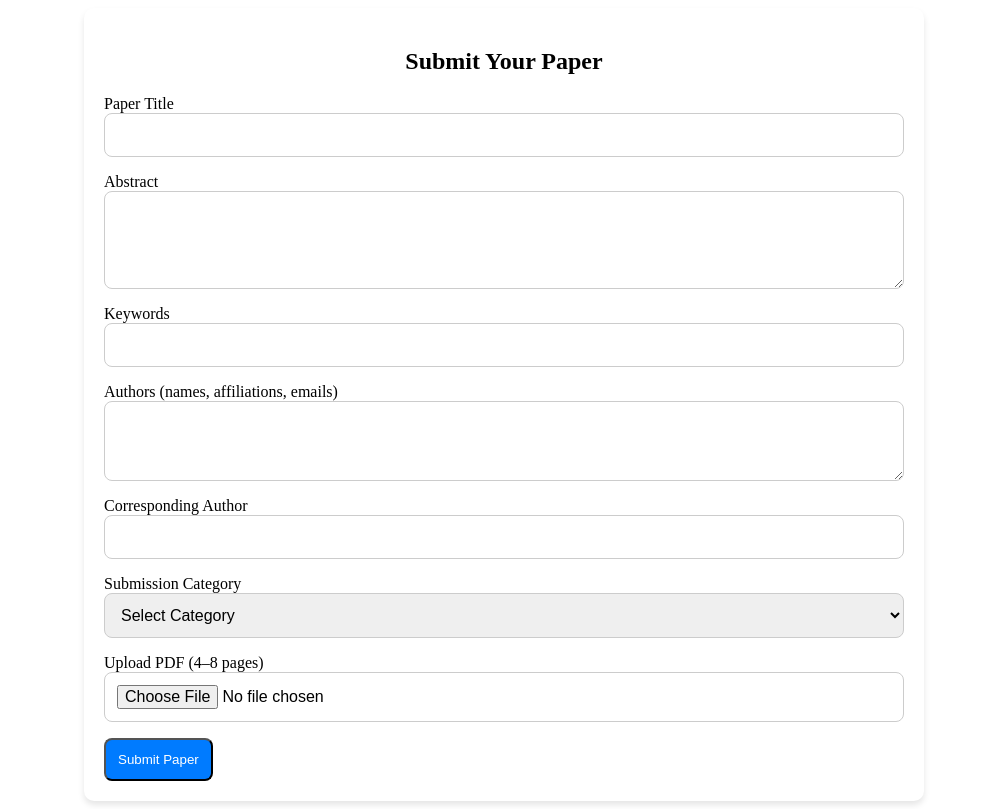
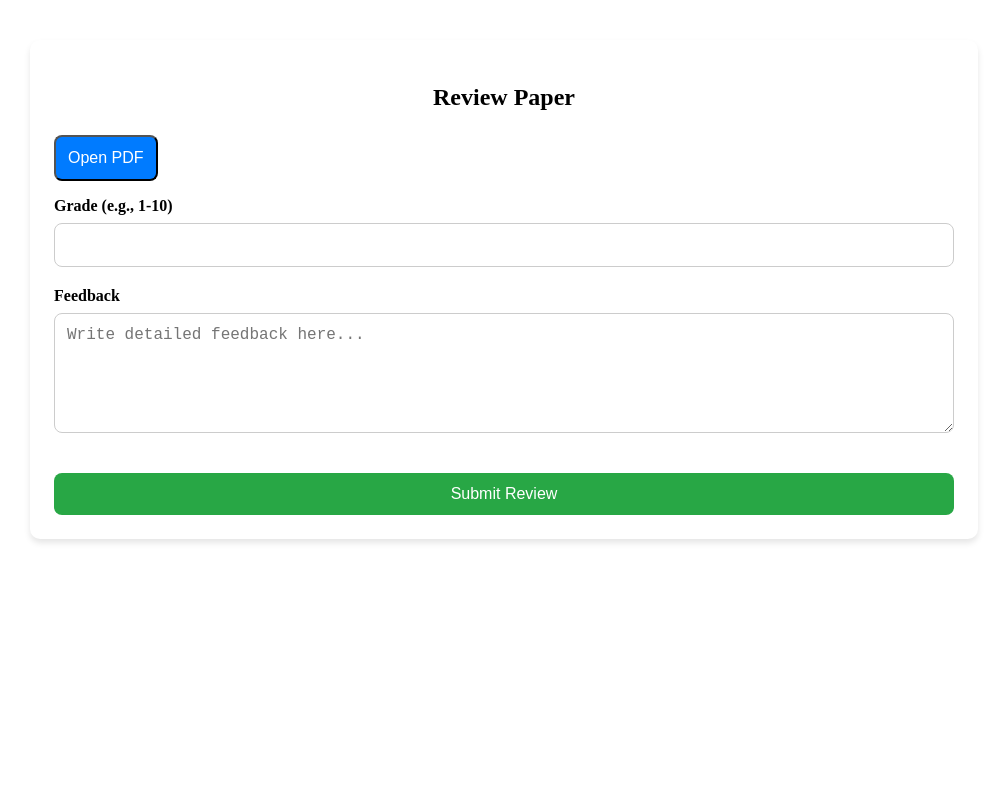
Before and after one commit to OmarZakaria04/dmet601-conference-system, a React (Create React App) app in the folder client/: page /review/1 in a window 1280 px wide. Shown: the whole page, without its empty margins (136-1143 px from the left). Built offline with nearby package versions, Linux system fonts and the light colour scheme.

Commit message:
added review dahboard

```diff
--- a/client/src/App.js
+++ b/client/src/App.js
@@ -1,10 +1,17 @@
+import { BrowserRouter as Router, Routes, Route } from "react-router-dom";
 import SubmitPaperPage from "./pages/SubmitPaperPage";
+import ReviewerDashboard from "./pages/ReviewerDashboard";
+import ReviewFormPage from "./pages/ReviewFormPage"; // import it here
 
 function App() {
   return (
-    <div>
-      <SubmitPaperPage />
-    </div>
+    <Router>
+      <Routes>
+        <Route path="/submit" element={<SubmitPaperPage />} />
+        <Route path="/reviewerdashboard" element={<ReviewerDashboard />} />
+        <Route path="/review/:id" element={<ReviewFormPage />} /> {/* new route */}
+      </Routes>
+    </Router>
   );
 }
 
--- /dev/null
+++ b/client/src/pages/ReviewFormPage.css
@@ -0,0 +1,97 @@
+.container {
+  max-width: 900px;
+  margin: 40px auto;
+  padding: 24px;
+  background-color: #fff;
+  border-radius: 10px;
+  box-shadow: 0 4px 6px rgba(0, 0, 0, 0.1);
+}
+
+.title {
+  font-size: 24px;
+  font-weight: 700;
+  text-align: center;
+  margin-bottom: 24px;
+}
+
+.openPdfButton {
+  padding: 12px;
+  background-color: #007bff;
+  color: white;
+  border-radius: 8px;
+  cursor: pointer;
+  font-size: 16px;
+  margin-bottom: 16px;
+  transition: background-color 0.3s;
+}
+
+.openPdfButton:hover {
+  background-color: #0056b3;
+}
+
+.message {
+  text-align: center;
+  font-size: 16px;
+  font-weight: 600;
+  margin-bottom: 16px;
+}
+
+.success {
+  color: #28a745;
+}
+
+.error {
+  color: #dc3545;
+}
+
+.loading {
+  color: #ffc107;
+}
+
+/* Form Styles */
+.formGroup {
+  margin-bottom: 20px;
+}
+
+label {
+  font-size: 16px;
+  font-weight: 600;
+  margin-bottom: 8px;
+  display: block;
+}
+
+.inputField, .textareaField {
+  width: 100%;
+  padding: 12px;
+  border: 1px solid #ccc;
+  border-radius: 8px;
+  font-size: 16px;
+  box-sizing: border-box; /* Ensures padding doesn't overflow */
+}
+
+.textareaField {
+  resize: vertical; /* Allow the textarea to be resized vertically */
+  min-height: 120px; /* Set a minimum height for the feedback textarea */
+}
+
+.submitButton {
+  padding: 12px;
+  background-color: #28a745;
+  color: white;
+  border-radius: 8px;
+  cursor: pointer;
+  font-size: 16px;
+  border: none;
+  width: 100%; /* Full width for the submit button */
+  margin-top: 16px;
+  transition: background-color 0.3s;
+}
+
+.submitButton:hover {
+  background-color: #218838;
+}
+
+.submitButton:disabled {
+  background-color: #6c757d;
+  cursor: not-allowed;
+}
--- a/client/src/pages/ReviewFormPage.js
+++ b/client/src/pages/ReviewFormPage.js
@@ -0,0 +1,81 @@
+import React, { useState } from "react";
+import { useParams } from "react-router-dom";
+import "./ReviewFormPage.css";
+
+const ReviewFormPage = () => {
+  const { id } = useParams(); // gets the paper ID from URL
+  const [grade, setGrade] = useState("");
+  const [feedback, setFeedback] = useState("");
+  const [message, setMessage] = useState("");
+
+  // Dummy PDF URL (replace with actual logic later)
+ const dummyPdfUrl = "/test.pdf";
+
+
+  const handleSubmit = (e) => {
+    e.preventDefault();
+
+    if (!grade || !feedback) {
+      setMessage("Please fill in both grade and feedback.");
+      return;
+    }
+
+    // In a real app, send this to the backend
+    console.log({
+      paperId: id,
+      grade,
+      feedback,
+    });
+
+    setMessage("Review submitted successfully.");
+    setGrade("");
+    setFeedback("");
+  };
+
+  const handlePdfOpen = () => {
+    window.open(dummyPdfUrl, "_blank");
+  };
+
+  return (
+    <div className="container">
+      <h2 className="title">Review Paper</h2>
+
+      {/* Button to open the PDF */}
+      <button className="openPdfButton" onClick={handlePdfOpen}>
+        Open PDF
+      </button>
+
+      {message && <p className="message success">{message}</p>}
+
+      <form onSubmit={handleSubmit}>
+        <div className="formGroup">
+          <label>Grade (e.g., 1-10)</label>
+          <input
+            type="number"
+            className="inputField"
+            value={grade}
+            onChange={(e) => setGrade(e.target.value)}
+            min={1}
+            max={10}
+          />
+        </div>
+
+        <div className="formGroup">
+          <label>Feedback</label>
+          <textarea
+            className="textareaField"
+            value={feedback}
+            onChange={(e) => setFeedback(e.target.value)}
+            placeholder="Write detailed feedback here..."
+          />
+        </div>
+
+        <button type="submit" className="submitButton">
+          Submit Review
+        </button>
+      </form>
+    </div>
+  );
+};
+
+export default ReviewFormPage;
--- /dev/null
+++ b/client/src/pages/ReviewerDashboard.css
@@ -0,0 +1,88 @@
+.container {
+  max-width: 900px;
+  margin: 40px auto;
+  padding: 24px;
+  background-color: #fff;
+  border-radius: 10px;
+  box-shadow: 0 4px 6px rgba(0, 0, 0, 0.1);
+}
+
+.title {
+  font-size: 24px;
+  font-weight: 700;
+  text-align: center;
+  margin-bottom: 24px;
+}
+
+.table {
+  width: 100%;
+  border-collapse: collapse;
+  margin-top: 20px;
+}
+
+.table th,
+.table td {
+  padding: 12px;
+  border: 1px solid #ddd; /* Light gray border */
+  text-align: left;
+}
+
+.table th {
+  background-color: #f5f5f5; /* Light gray for headers */
+  font-weight: bold;
+}
+
+.table td {
+  background-color: #fff; /* White background for cells */
+}
+
+.table tr:nth-child(even) {
+  background-color: #f9f9f9; /* Alternating row colors */
+}
+
+.table tr:hover {
+  background-color: #f1f1f1; /* Hover effect for rows */
+}
+
+.pdfLink {
+  color: #007bff;
+  text-decoration: none;
+  font-weight: 500;
+}
+
+.pdfLink:hover {
+  text-decoration: underline;
+}
+
+.message {
+  text-align: center;
+  font-size: 16px;
+  font-weight: 600;
+  margin-bottom: 16px;
+}
+
+.success {
+  color: #28a745;
+}
+
+.error {
+  color: #dc3545;
+}
+
+.loading {
+  color: #ffc107;
+}
+
+.submitButton {
+  padding: 10px 16px;
+  background-color: #007bff;
+  color: white;
+  border-radius: 8px;
+  border: none;
+  cursor: pointer;
+  font-size: 14px;
+}
+
+.submitButton:hover {
+  background-color: #0056b3;
+}
--- a/client/src/pages/ReviewerDashboard.js
+++ b/client/src/pages/ReviewerDashboard.js
@@ -0,0 +1,77 @@
+import React, { useEffect, useState } from "react";
+import { useNavigate } from "react-router-dom";
+import "./ReviewerDashboard.css"; // Same folder
+
+
+
+const ReviewerDashboard = () => {
+  const [papers, setPapers] = useState([]);
+  const navigate = useNavigate();
+
+  // Dummy data for now – will be replaced with data from backend
+  useEffect(() => {
+    const dummyPapers = [
+      {
+        title: "AI in Healthcare",
+        abstract: "Exploring applications of AI in modern medical diagnosis.",
+        keywords: "AI, healthcare, machine learning",
+        authors: "Alice Smith, Bob Lee",
+        correspondingAuthor: "Alice Smith",
+        category: "Artificial Intelligence",
+        pdf: "/uploads/ai-healthcare.pdf",
+      },
+      {
+        title: "Blockchain in Finance",
+        abstract: "How blockchain is reshaping the financial sector.",
+        keywords: "Blockchain, finance, cryptocurrency",
+        authors: "John Doe, Jane Roe",
+        correspondingAuthor: "John Doe",
+        category: "FinTech",
+        pdf: "/uploads/blockchain-finance.pdf",
+      },
+    ];
+
+    setPapers(dummyPapers);
+  }, []);
+
+  return (
+    <div className="container">
+      <h2 className="title">Reviewer Dashboard</h2>
+      <table className="w-full border-collapse border border-gray-300">
+        <thead>
+          <tr className="bg-gray-100">
+            <th className="border p-2">Title</th>
+            <th className="border p-2">Abstract</th>
+            <th className="border p-2">Keywords</th>
+            <th className="border p-2">Authors</th>
+            <th className="border p-2">Corresponding Author</th>
+            <th className="border p-2">Category</th>
+            <th className="border p-2">Action</th>
+          </tr>
+        </thead>
+        <tbody>
+          {papers.map((paper, index) => (
+            <tr key={index}>
+              <td className="border p-2">{paper.title}</td>
+              <td className="border p-2">{paper.abstract}</td>
+              <td className="border p-2">{paper.keywords}</td>
+              <td className="border p-2">{paper.authors}</td>
+              <td className="border p-2">{paper.correspondingAuthor}</td>
+              <td className="border p-2">{paper.category}</td>
+              <td className="border p-2">
+                <button
+                  className="submitButton"
+                  onClick={() => navigate(`/review/${index}`)}
+                >
+                  Review Paper
+                </button>
+              </td>
+            </tr>
+          ))}
+        </tbody>
+      </table>
+    </div>
+  );
+};
+
+export default ReviewerDashboard;
--- a/client/src/pages/SubmitPaperPage.js
+++ b/client/src/pages/SubmitPaperPage.js
@@ -8,6 +8,7 @@ const SubmitPaperPage = () => {
   const [keywords, setKeywords] = useState("");
   const [authors, setAuthors] = useState("");
   const [correspondingAuthor, setCorrespondingAuthor] = useState("");
+  const [correspondingAuthorEmail, setCorrespondingAuthorEmail] = useState(""); // Added state for email
   const [category, setCategory] = useState("");
   const [pdfFile, setPdfFile] = useState(null);
   const [message, setMessage] = useState("");
@@ -17,7 +18,7 @@ const SubmitPaperPage = () => {
     e.preventDefault();
 
     // Basic validation
-    if (!title || !abstract || !keywords || !authors || !correspondingAuthor || !category || !pdfFile) {
+    if (!title || !abstract || !keywords || !authors || !correspondingAuthor || !correspondingAuthorEmail || !category || !pdfFile) {
       setMessage("Please fill in all fields.");
       return;
     }
@@ -39,6 +40,7 @@ const SubmitPaperPage = () => {
     formData.append("keywords", keywords);
     formData.append("authors", authors);
     formData.append("correspondingAuthor", correspondingAuthor);
+    formData.append("correspondingAuthorEmail", correspondingAuthorEmail); // Added email
     formData.append("category", category);
     formData.append("pdf", pdfFile);
 
@@ -55,6 +57,7 @@ const SubmitPaperPage = () => {
       setKeywords("");
       setAuthors("");
       setCorrespondingAuthor("");
+      setCorrespondingAuthorEmail(""); // Clear email
       setCategory("");
       setPdfFile(null);
     } catch (err) {
@@ -123,6 +126,16 @@ const SubmitPaperPage = () => {
           />
         </div>
         <div className={styles.formGroup}>
+          <label className="font-semibold">Corresponding Author Email</label>
+          <input
+            type="email"
+            value={correspondingAuthorEmail}
+            onChange={(e) => setCorrespondingAuthorEmail(e.target.value)}
+            className={styles.inputField}
+            required
+          />
+        </div>
+        <div className={styles.formGroup}>
           <label className="font-semibold">Submission Category</label>
           <select
             value={category}
```
Also changed, not shown: 1 other file (tests, documents, lock files or other folders).
